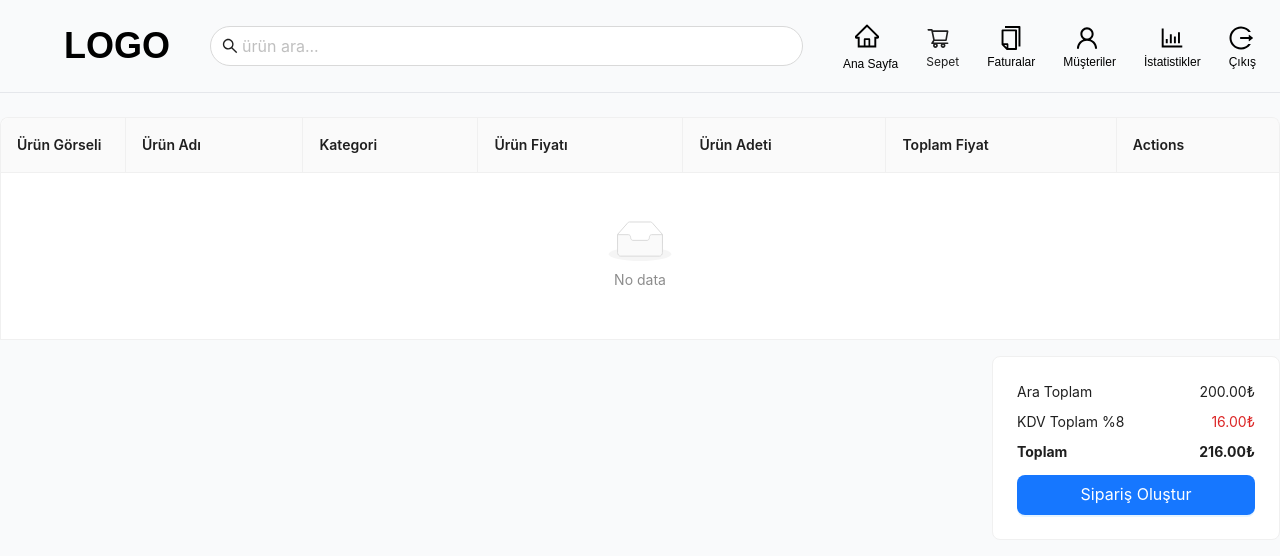
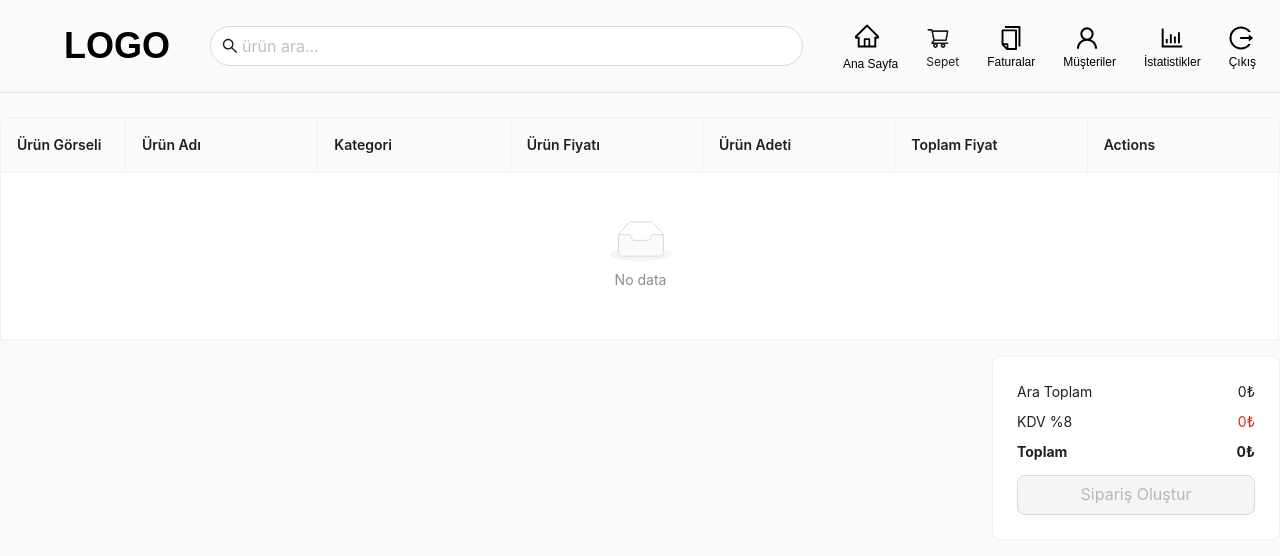
Before and after one commit to Ayalni2289/POS-projesi-Devam-, a React (Create React App) app in the folder client/: page /cart in a window 1280 px wide. Shown: the top 556 px of the page. Built offline with nearby package versions, Linux system fonts and the light colour scheme.

Commit message:
cart üzerindeki sepete ürün ekleme bildirimleri.

```diff
--- a/client/src/components/carts/Carts.jsx
+++ b/client/src/components/carts/Carts.jsx
@@ -7,10 +7,12 @@ import {
 import { useSelector } from "react-redux";
 import { useDispatch } from "react-redux";
 import { deleteCart, increase, decrease, reset } from "../../redux/cartSlice";
+import { useNavigate } from "react-router-dom";
 
 const Carts = () => {
   const cart = useSelector((state) => state.cart);
   const dispatch = useDispatch();
+  const navigate = useNavigate();
 
   return (
     <div className="cart h-full max-h-[calc(100vh_-_90px)] flex flex-col">
@@ -116,6 +118,7 @@ const Carts = () => {
             type="primary"
             size="large"
             className="w-full"
+            onClick={() => navigate("/cart")}
           >
             Sipariş Oluştur
           </Button>
--- a/client/src/components/carts/CreateBill.jsx
+++ b/client/src/components/carts/CreateBill.jsx
@@ -1,9 +1,38 @@
-import { Modal, Button, Form, Input, Select, Card } from "antd";
+import { Modal, Button, Form, Input, Select, Card, message } from "antd";
+import { useSelector,useDispatch } from "react-redux";
+import { reset } from "../../redux/cartSlice";
+import { useNavigate } from "react-router-dom";
+
 
 const CreateBill = ({ isModalOpen, setIsModalOpen }) => {
-  const onFinish = (values) => {
-    console.log("Received values of form: ", values);
+  const cart = useSelector((state) => state.cart);
+  const dispatch = useDispatch();
+  const navigate = useNavigate();
+  const onFinish = async(values) => {
+    try {
+      const res = await fetch("http://localhost:5000/api/bills/add-bill", {
+        method: "POST",
+        body: JSON.stringify({
+          ...values,
+          subTotal: cart.total,
+          totalAmount: (cart.total + (cart.total * cart.tax) / 100).toFixed(2),
+          tax: ((cart.total * cart.tax) / 100).toFixed(2),
+          cartItems: cart.cartItems,
+        }),
+        headers: {"Content-type": "application/json; charset=UTF-8"},
+      });
+      if(res.status === 200){
+        message.success("Fatura Oluşturuldu.");
+        dispatch(reset());
+        navigate("/bill");
+      }
+    } catch (error) {
+      message.error("Fatura Oluşturulamadı.");
+      console.log(error);
+    }
+
   };
+
   return (
     <Modal
       title="Fatura Oluştur"
@@ -11,7 +40,7 @@ const CreateBill = ({ isModalOpen, setIsModalOpen }) => {
       footer={false}
       onCancel={() => setIsModalOpen(false)}
     >
-      <Form layout="vertical" onFinish={onFinish}>
+      <Form layout={"vertical"} onFinish={onFinish}>
         {/*Müşteri Adı */}
         <Form.Item
           label="Müşteri Adı"
@@ -24,7 +53,7 @@ const CreateBill = ({ isModalOpen, setIsModalOpen }) => {
         {/*Telefon Numarası */}
         <Form.Item
           label="Telefon Numarası"
-          name={"phoneNumber"}
+          name={"customerPhone"}
           rules={[{ required: true, message: "Telefon Numarası Zorunludur !" }]}
           tooltip="Bu alan zorunludur."
         >
@@ -46,20 +75,22 @@ const CreateBill = ({ isModalOpen, setIsModalOpen }) => {
           />
         </Form.Item>
         <Card>
-          <div className="flex justify-between p-2">
-            <p>Ara Toplam</p>
-            <span>200₺</span>
-          </div>
-          {/*KDV */}
-          <div className="flex justify-between p-2">
-            <p>KDV %8</p>
-            <span className="text-red-700">+16₺</span>
-          </div>
-          {/*Genel Toplam*/}
-          <div className="flex justify-between p-2">
-            <b className="text-lg">Genel Toplam</b>
-            <b className="text-lg leading-none">216₺</b>
-          </div>
+        <div className="flex justify-between">
+              <span>Ara Toplam</span>
+              <span>{cart.total > 0 ? cart.total.toFixed(2) : 0}₺</span>
+            </div>
+            <div className="flex justify-between my-2">
+              <span>KDV %8</span>
+              <span className="text-red-600">{(cart.total * cart.tax) / 100 > 0
+              ? `+${((cart.total * cart.tax) / 100).toFixed(2)}`
+              : 0}₺</span>
+            </div>
+            <div className="flex justify-between font-bold">
+              <span>Toplam</span>
+              <span> {cart.total + (cart.total * cart.tax) / 100 > 0
+              ? (cart.total + (cart.total * cart.tax) / 100).toFixed(2)
+              : 0}₺</span>
+            </div>
           <div className="flex justify-end">
             <Button
             type="primary"
--- a/client/src/pages/CartPage.jsx
+++ b/client/src/pages/CartPage.jsx
@@ -123,26 +123,32 @@ const CartPage = () => {
           columns={columns}
           bordered
           pagination={false}
+          scroll={{ x: 1200, y: 300 }}
         />
         <div className="cart-total flex justify-end mt-4">
           <Card className="w-72">
             <div className="flex justify-between">
               <span>Ara Toplam</span>
-              <span>200.00₺</span>
+              <span>{cart.total > 0 ? cart.total.toFixed(2) : 0}₺</span>
             </div>
             <div className="flex justify-between my-2">
-              <span>KDV Toplam %8</span>
-              <span className="text-red-600">16.00₺</span>
+              <span>KDV %8</span>
+              <span className="text-red-600">{(cart.total * cart.tax) / 100 > 0
+              ? `+${((cart.total * cart.tax) / 100).toFixed(2)}`
+              : 0}₺</span>
             </div>
             <div className="flex justify-between font-bold">
               <span>Toplam</span>
-              <span>216.00₺</span>
+              <span> {cart.total + (cart.total * cart.tax) / 100 > 0
+              ? (cart.total + (cart.total * cart.tax) / 100).toFixed(2)
+              : 0}₺</span>
             </div>
             <Button
               className="w-full mt-3"
               size="large"
               type="primary"
               onClick={() => setIsModalOpen(true)}
+              disabled={cart.cartItems.length === 0}
             >
               Sipariş Oluştur
             </Button>
```
